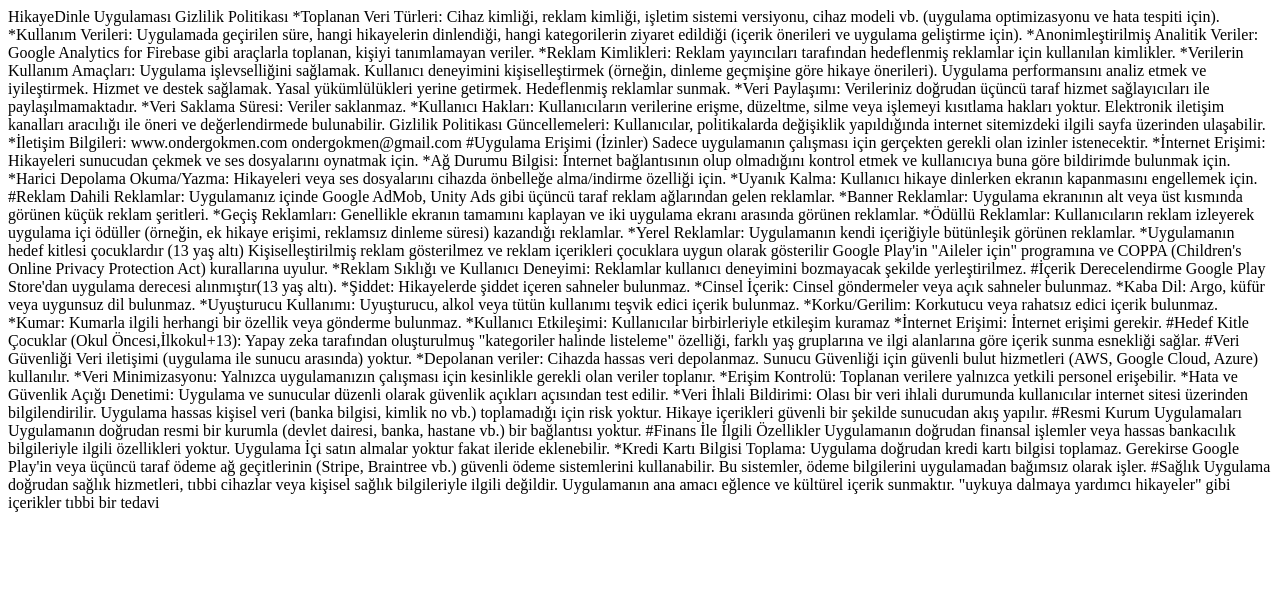
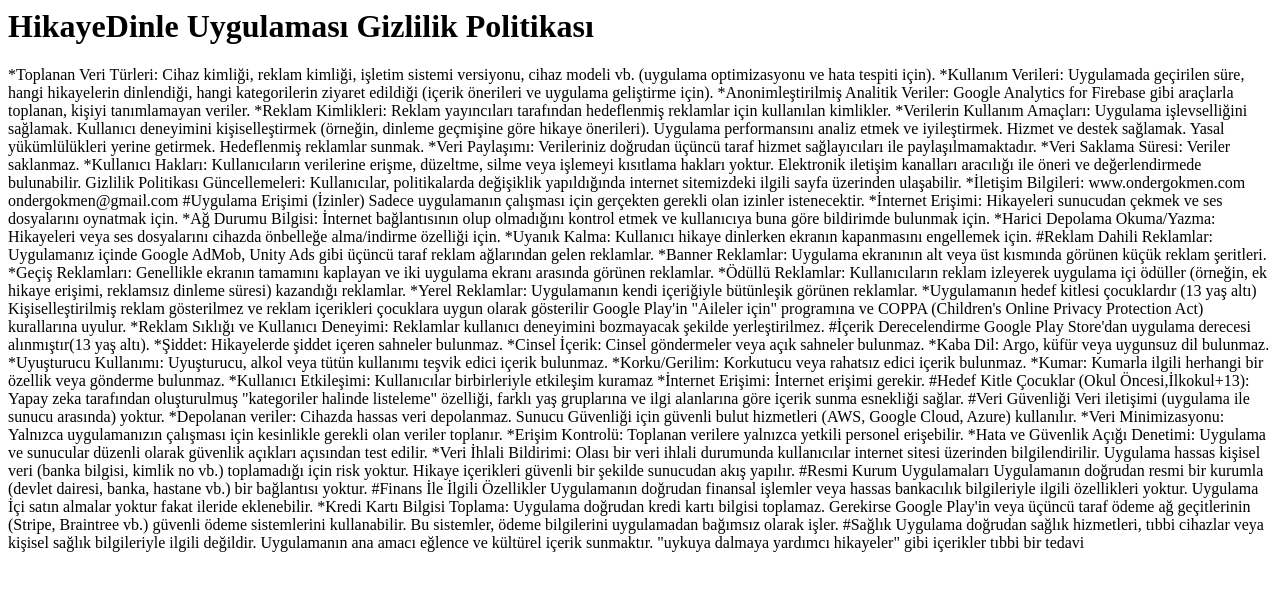
Before and after one commit to ondergokmen/hikayedinle, a plain HTML site: page index.html in a window 1280 px wide. Drawn offline with Linux system fonts and the light colour scheme.

Commit message:
Update index.html

```diff
--- a/index.html
+++ b/index.html
@@ -1,5 +1,5 @@
 <html><body>
-HikayeDinle Uygulaması Gizlilik Politikası
+<h1>HikayeDinle Uygulaması Gizlilik Politikası</h1>
 
 *Toplanan Veri Türleri:
 Cihaz kimliği, reklam kimliği, işletim sistemi versiyonu, cihaz modeli vb. (uygulama optimizasyonu ve hata tespiti için).
```
